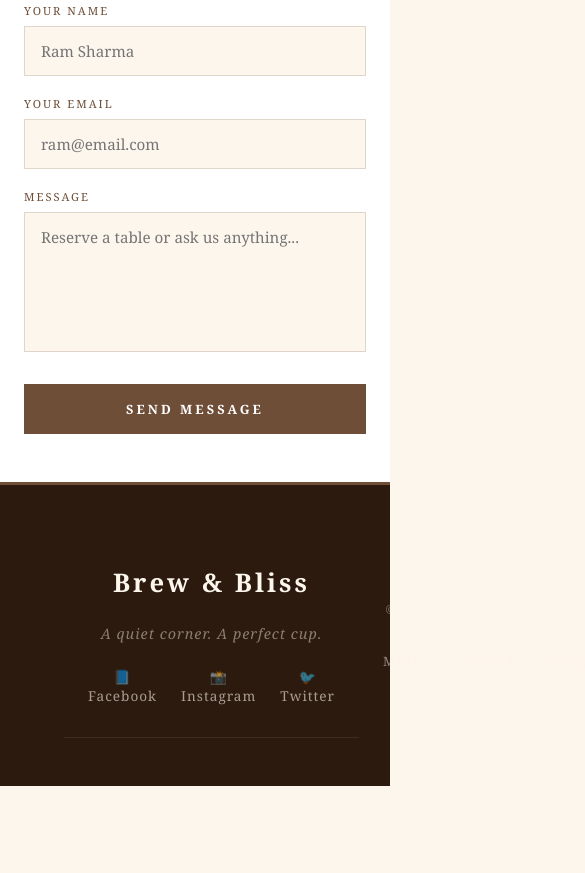
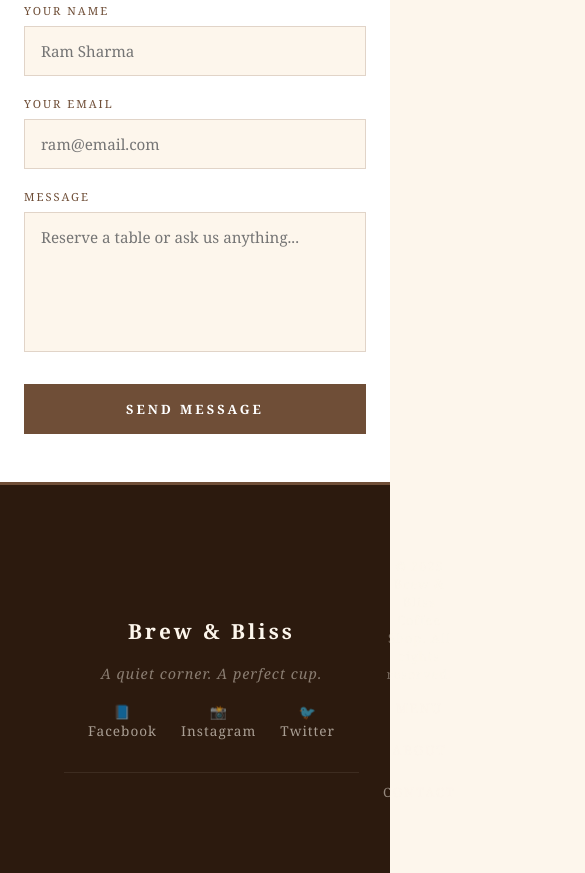
Before and after one commit to 360-Kisan/coffee-shop, a plain HTML site: page index.html in a window 390 px wide. Shown: the part 4211-5084 px from the top of the page, 585 px wide, since content can reach past the window. Before the commit the page ends 4997 px from the top, so only its background shows below. Drawn offline with Linux system fonts and the light colour scheme.

Commit message:
Update style.css

```diff
--- a/style.css
+++ b/style.css
@@ -556,23 +556,34 @@ footer {
   }
 
   /* Footer */
+ /* Footer */
 .footer-top {
   flex-direction: column;
-    gap: 1.5rem;
+  gap: 1.2rem;
   padding: 2rem 1.5rem;
   text-align: center;
 }
+
 .footer-bottom {
   flex-direction: column;
   gap: 1rem;
   padding: 1.5rem;
   text-align: center;
 }
+
 .footer-socials {
+  flex-direction: row;
   justify-content: center;
-  }
-  .footer-links {
-    justify-content: center;
+  gap: 1.5rem;
 }
 
+.footer-links {
+  flex-direction: row;
+  justify-content: center;
+  gap: 1.5rem;
+  flex-wrap: wrap;
 }
+
+.footer-logo {
+  font-size: 1.3rem;
+}
```
Lines whose indentation alone changed are shown as unchanged.
